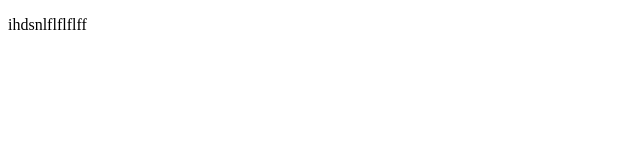
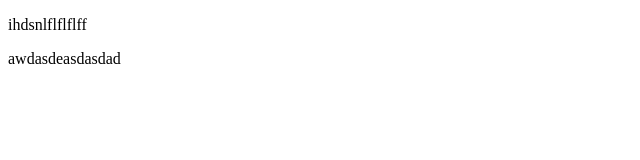
Before and after one commit to spitha526/web-project-2024, a plain HTML site: page index.html in a window 1280 px wide. Shown: the whole page, without its empty margins (0-640 px from the left). Drawn offline with Linux system fonts and the light colour scheme.

Commit message:
Update index.html

```diff
--- a/index.html
+++ b/index.html
@@ -7,6 +7,7 @@
 
 
 <p>ihdsnlflflflff</p>
+<a>awdasdeasdasdad</a>
 
 </body>
 </html>
```
